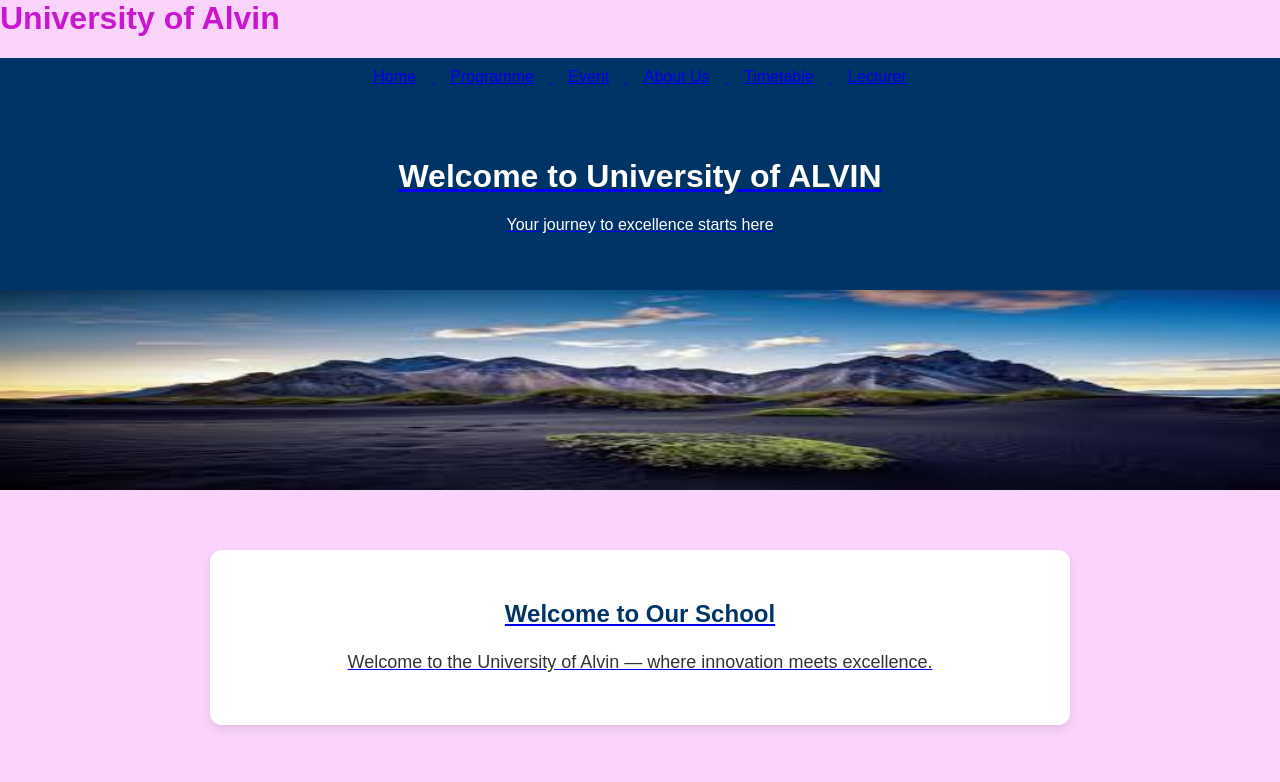
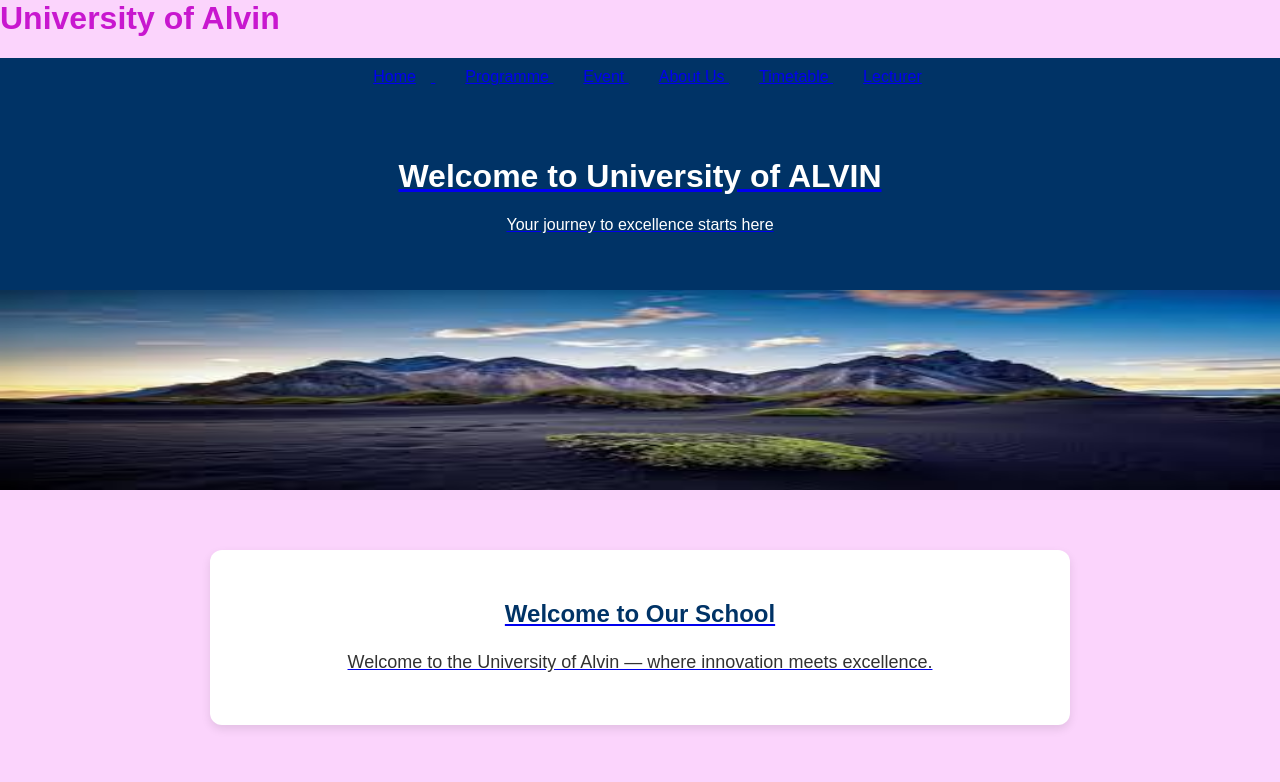
Before and after one commit to alvinhihi/alvin.github.io, a plain HTML site: page project/project.html in a window 1280 px wide. Shown: the top 782 px of the page. Drawn offline with Linux system fonts and the light colour scheme.

Commit message:
Update project.html

```diff
--- a/project/project.html
+++ b/project/project.html
@@ -10,11 +10,11 @@
 	<h1>University of Alvin</h1>
 	<div class="navbar">
 		<span><a href="https://alvinhihi.github.io/alvin.github.io/project/project.html">Home</span>
-		<span>Programme</span>
-		<span>Event</span>
-		<span>About Us</span>
-		<span>Timetable</span>
-		<span>Lecturer</span>
+		<span><a href="https://alvinhihi.github.io/alvin.github.io/project/programme.html">Programme</span>
+		<span><a href="https://alvinhihi.github.io/alvin.github.io/project/event.html">Event</span>
+		<span><a href="https://alvinhihi.github.io/alvin.github.io/project/about us.html">About Us</span>
+		<span><a href="https://alvinhihi.github.io/alvin.github.io/project/timetable.html">Timetable</span>
+		<span><a href="https://alvinhihi.github.io/alvin.github.io/project/lecturer.html">Lecturer</span>
 	</div>
 </header>
 
```
